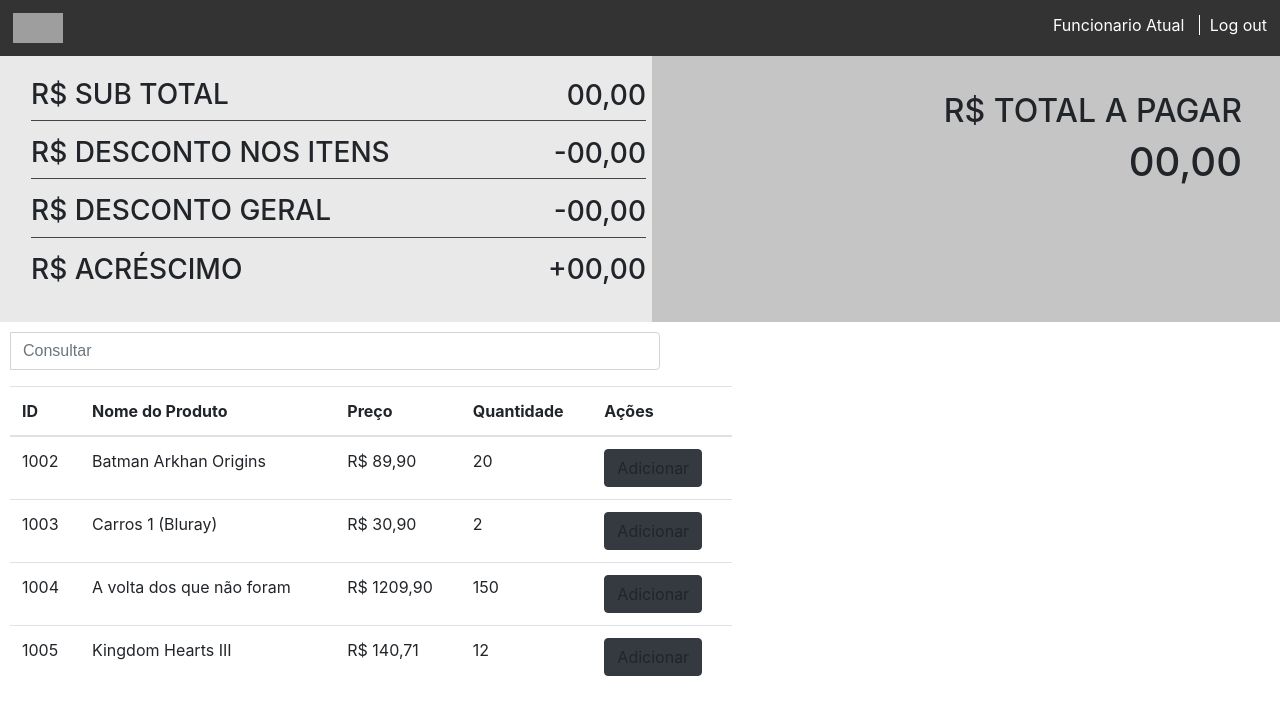
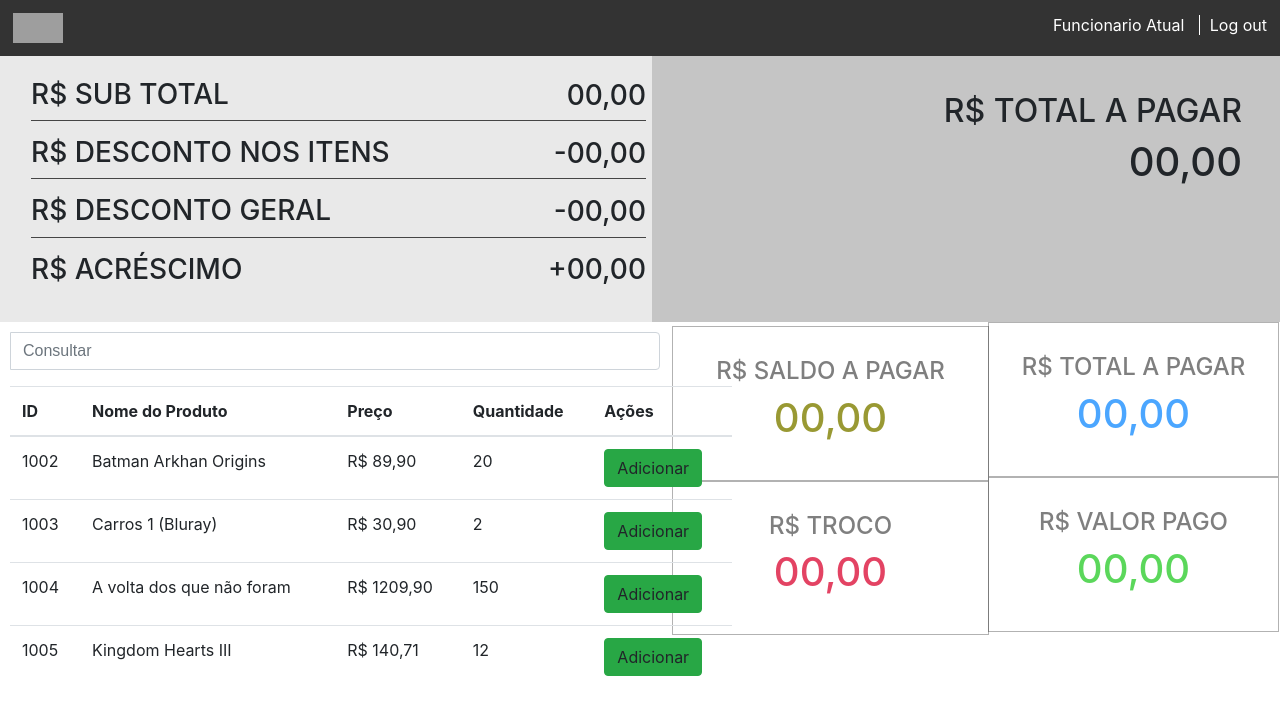
Before and after one commit to Hermany13/Game_store_administration_program, a PHP site: page /VIEW/telaCaixa.html in a window 1280 px wide. Shown: the top 715 px of the page. Run offline with PHP 8.4, Linux system fonts and the light colour scheme; some libraries are stand-ins or nearby versions; grey boxes are pictures that could not be loaded.

Commit message:
Add files via upload

```diff
--- a/VIEW/_css/forms.css
+++ b/VIEW/_css/forms.css
@@ -260,3 +260,45 @@ p{
     float: left;
     margin-bottom: 0px;
 }
+
+.pagar{
+    width: 291px;
+    height: 100px;
+    display: block;
+    float: right;
+    margin-right: 1px;
+    margin-top: 0px;
+    text-align: center;
+}
+
+.caixa{
+    border: 0.5px solid rgba(0, 0, 0, .3);
+    padding: 30px;
+}
+
+.tx1{
+    color: rgba(0, 0, 0, .5);
+}
+
+.tr1{
+    color: rgba(220, 20 ,60, .8);
+}
+
+.tpp{
+    color: rgba(30,144,255, .8)
+}
+
+.vpp{
+    color: rgba(50,205,50, .8);
+}
+
+.spp{
+    color: rgba(128,128,0, .8);
+}
+
+.blocosb{
+    margin-right: 280px;
+    margin-left: -316px;
+    margin-top: -306px;
+    width: 317px;
+}
--- a/VIEW/telaCaixa.html
+++ b/VIEW/telaCaixa.html
@@ -44,7 +44,7 @@
   <input name="consulta" id="txt_consulta" placeholder="Consultar" type="text" class="form-control">
  </div>
     </div>
-
+    <div class="parteBaixa">
     <div id="list" class="row">
     <div class="table-responsive col-md-12">
         <table id="tabela" class="table table-hover">
@@ -66,7 +66,7 @@
                     <td>R$ 89,90</td>
                     <td>20</td>
                     <td class="actions">
-                        <a class="btn btn-dark btn-xs">Adicionar</a>
+                        <a class="btn btn-success btn-xs">Adicionar</a>
 
                     </td>
                 </tr>
@@ -76,7 +76,7 @@
                     <td>R$ 30,90</td>
                     <td>2</td>
                     <td class="actions">
-                        <a class="btn btn-dark btn-xs">Adicionar</a>
+                        <a class="btn btn-success btn-xs">Adicionar</a>
 
                     </td>
                 </tr>
@@ -86,7 +86,7 @@
                     <td>R$ 1209,90</td>
                     <td>150</td>
                     <td class="actions">
-                        <a class="btn btn-dark btn-xs">Adicionar</a>
+                        <a class="btn btn-success btn-xs">Adicionar</a>
 
                     </td>
                 </tr>
@@ -96,19 +96,40 @@
                     <td>R$ 140,71</td>
                     <td>12</td>
                     <td class="actions">
-                        <a class="btn btn-dark btn-xs">Adicionar</a>
+                        <a class="btn btn-success btn-xs">Adicionar</a>
 
                     </td>
                 </tr>
-
-
-
-
             </tbody>
          </table>
 
      </div>
     </div>
+
+
+
+
+    </div>
+
+    </div>
+       <div  class="pagar">
+        <div class="caixa caixa1">
+            <h4 class="tx1 tp">R$ TOTAL A PAGAR</h4>
+            <h1 class="tpp">00,00</h1></div>
+        <div class="caixa caixa2">
+            <h4 class="tx1 vp">R$ VALOR PAGO</h4>
+            <h1 class="vpp">00,00</h1>
+        </div>
+        <div class="blocosb">
+        <div class="caixa caixa3">
+            <h4 class="tx1 sp">R$ SALDO A PAGAR</h4>
+            <h1 class="spp">00,00</h1>
+        </div>
+        <div class="caixa caixa4">
+            <h4 class="tx1 t">R$ TROCO</h4>
+            <h1 class="tr1">00,00</h1>
+        </div>
+        </div>
     </div>
         </section>
 
@@ -116,6 +137,15 @@
         $('input#txt_consulta').quicksearch('table#tabela tbody tr');
         </script>
 
-
+        <div class="bg-modal-logout">
+        <div class="modal-content">
+            <div id="close" class="close" onclick="modalCloseOut()">+</div>
+            <form>
+                <p class="text-center">Deseja Sair de Sua Seção?</p>
+                <a href="" class="btn btn-danger">Sim</a>
+                <a onclick="modalCloseOut()" class="btn btn-dark">Cancelar</a>
+            </form>
+        </div>
+    </div>
     </body>
 </html>
```
